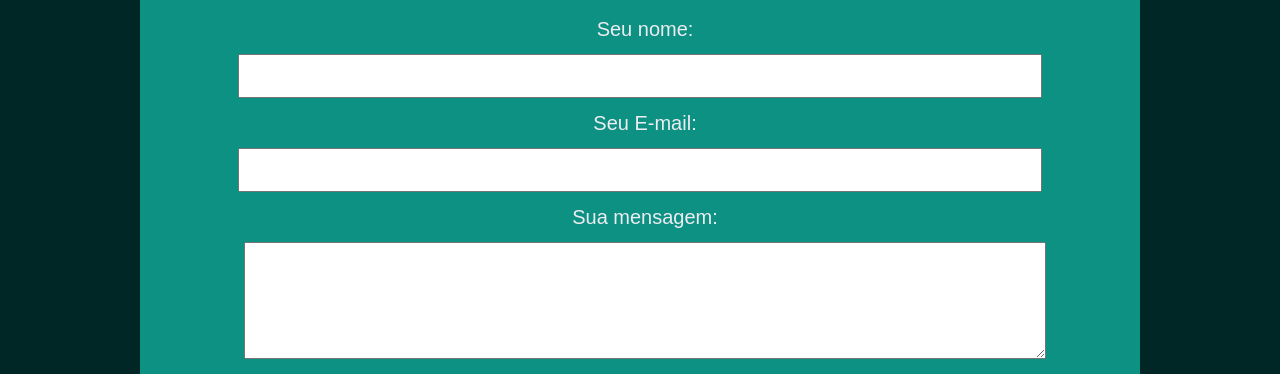
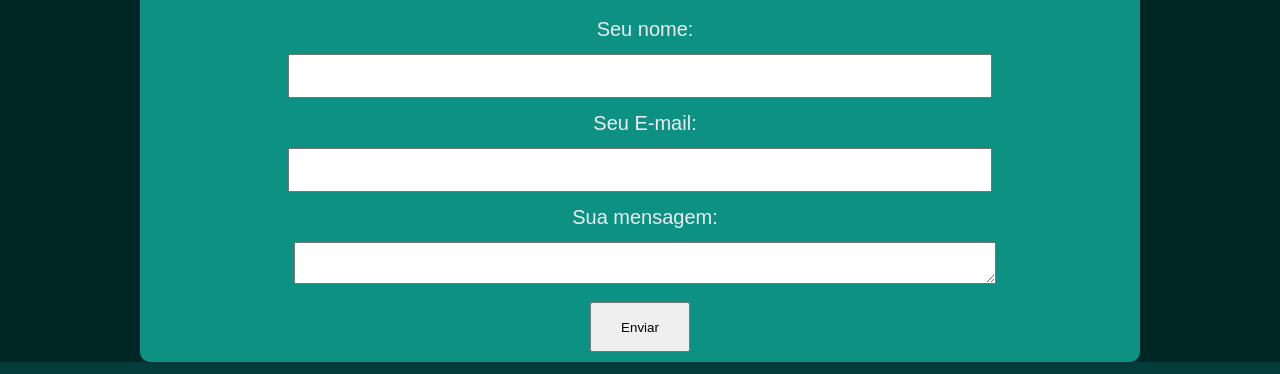
Before and after one commit to Inocenciokapinji/meusite, a plain HTML site: page Contactos.html in a window 1280 px wide. Shown: the part 310-684 px from the top of the page. Drawn offline with Linux system fonts and the light colour scheme.

Commit message:
update
updated

```diff
--- a/Contactos.html
+++ b/Contactos.html
@@ -18,24 +18,16 @@
         padding: 10px;
         text-align: center;
     }
-    input{
+    input,textarea{
         width: 100%;
-        height: 40px;
-        margin: auto;
         min-width: 320px;
-        max-width: 800px;
+        max-width: 680px;
+        height: 20px;
         font-family: Arial, Helvetica, sans-serif;
         font-size: 20px;
+        padding: 10px;
     }
-    textarea{
-        width: 99%;
-        min-width: 320px;
-        max-width: 800px;
-        margin: auto;
-        font-family: Arial, Helvetica, sans-serif;
-        font-size: 20px;
 
-    }
     button{
         width: 100px;
         height: 50px;
```
